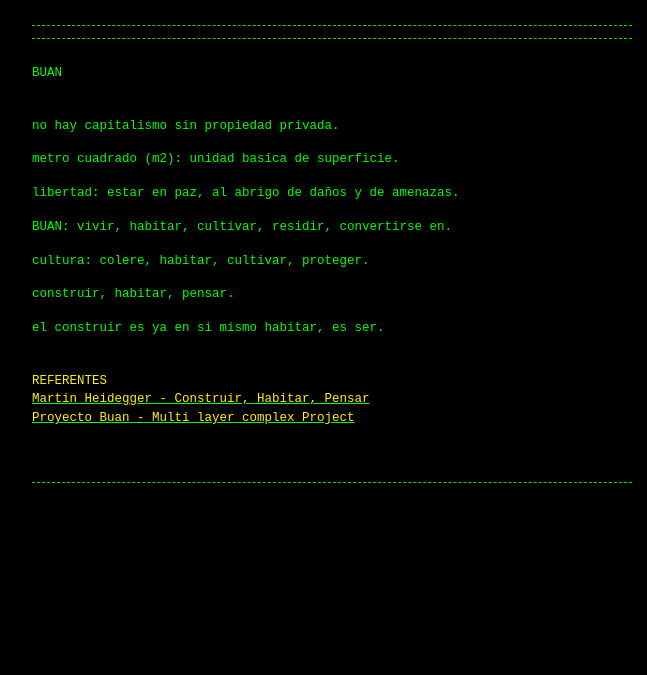
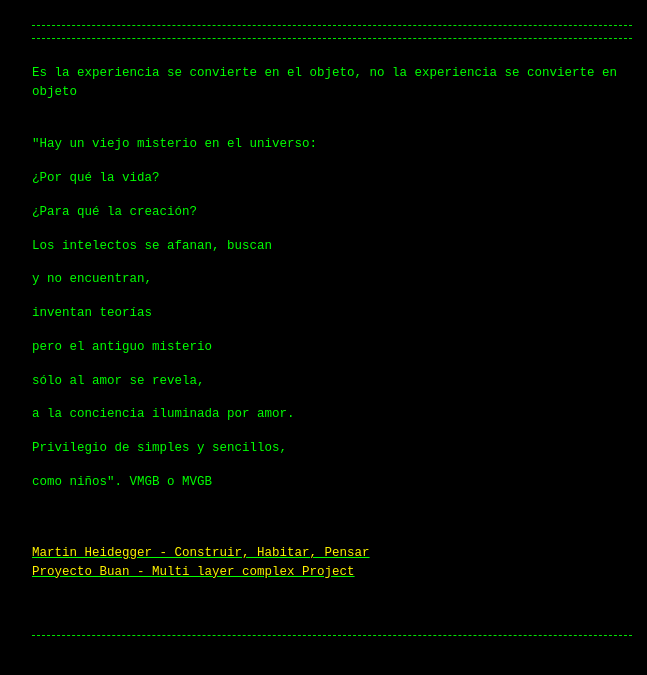
Before and after one commit to Guerrillaradio/the_experience_becomes_the_object, a Jekyll site: the page built from index.md, in a window 1280 px wide. Shown: the top 675 px of the page, without its empty margins (308-955 px from the left). Built offline with Jekyll 4.4.1, drawn with Linux system fonts in a browser that asks for light colours; our own code applies the rules of GitHub Pages for plain Markdown files.

Commit message:
Update index.md

```diff
--- a/index.md
+++ b/index.md
@@ -1,14 +1,18 @@
 
-<p>BUAN
+<p>Es la experiencia se convierte en el objeto, no la experiencia se convierte en objeto
 
-<p>no hay capitalismo sin propiedad privada.
-<p>metro cuadrado (m2): unidad basica de superficie.
-<p>libertad: estar en paz, al abrigo de daños y de amenazas.
-<p>BUAN: vivir, habitar, cultivar, residir, convertirse en.
-<p>cultura: colere, habitar, cultivar, proteger.
-<p>construir, habitar, pensar.
-<p>el construir es ya en si mismo habitar, es ser.
+<p>"Hay un viejo misterio en el universo:
+<p>¿Por qué la vida?
+<p>¿Para qué la creación?
+<p>Los intelectos se afanan, buscan
+<p>y no encuentran,
+<p>inventan teorías
+<p>pero el antiguo misterio
+<p>sólo al amor se revela,
+<p>a la conciencia iluminada por amor.
+<p>Privilegio de simples y sencillos,
+<p>como niños". VMGB o MVGB
 
-<div><font color="#fff300">REFERENTES</font></div><div></div><div><font color="#fff300"> </font><font color="#fff300"> </font></div>
+
 <a href="https://wiki.ead.pucv.cl/images/archive/7/70/20111011141115%21Construir_habitar_pensar_heidegger.pdf"><div><font color="#fff300">Martin Heidegger - Construir, Habitar, Pensar</font></div><div></div><div><font color="#fff300"> </font><font color="#fff300"> </font></div>
 <a href="https://github.com/Guerrillaradio/buanproject"><div><font color="#fff300">Proyecto Buan - Multi layer complex Project</font></div><div></div><div><font color="#fff300"> </font><font color="#fff300"> </font></div></a>
```
